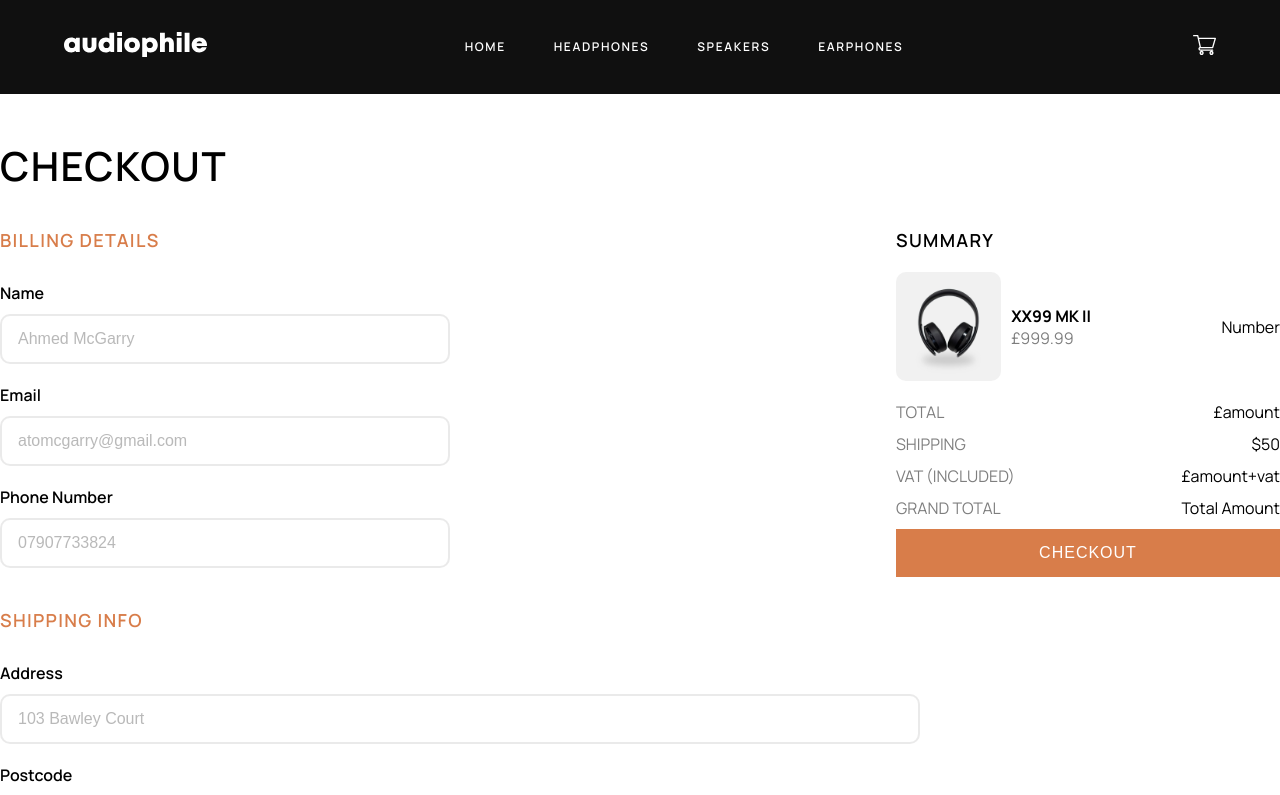
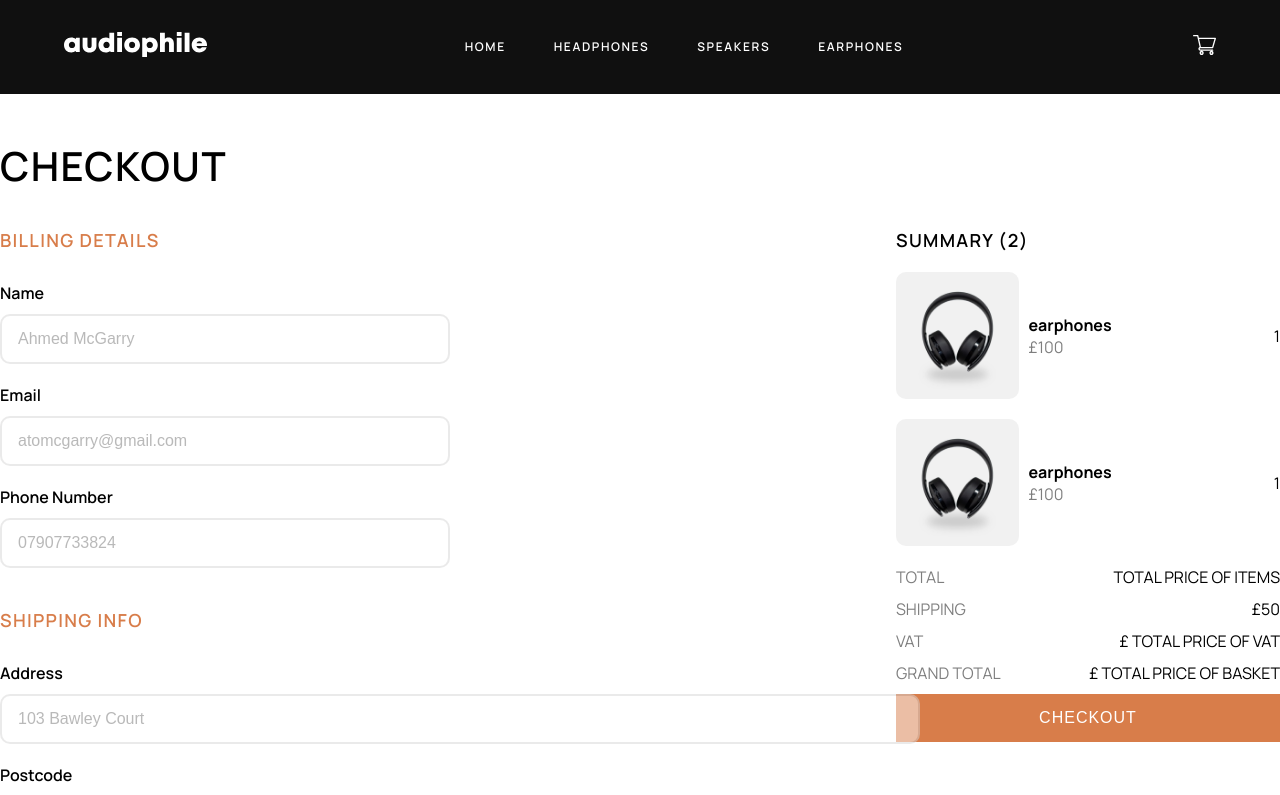
Before and after one commit to McGarry-A/audiophile, a React (Create React App) app: page /checkout in a window 1280 px wide. Shown: the top 795 px of the page. Built offline with nearby package versions, Linux system fonts and the light colour scheme.

Commit message:
some basic interactivity

```diff
--- a/src/App.tsx
+++ b/src/App.tsx
@@ -11,23 +11,26 @@ import { useState } from "react";
 import Modal from "react-modal";
 import CheckoutModal from "./components/CheckoutModal/CheckoutModal";
 import CheckoutPage from "./screens/CheckoutPage/CheckoutPage";
+import { BasketContext, BasketInterface } from ".";
+import basketImage from "./images/product-yx1-earphones/desktop/image-product.jpg"
+const App = () => {
+  const [modalIsOpen, setIsOpen] = useState<boolean>(false);
+  const [basket, setBasket] = useState<BasketInterface[]>([
+    {
+      name: "earphones",
+      image: basketImage,
+      price: "100",
+      quantity: 1,
+    },
+    {
+      name: "earphones",
+      image: basketImage,
+      price: "100",
+      quantity: 1,
+    },
+  ]);
 
-const App = () => {
-  const [basket, setBasket] = useState<BasketInterface[] | void>();
-
-  interface BasketInterface {
-    name: string;
-    price: string;
-    image: string;
-    quantity: number;
-  }
-
-  interface BasketContextInterface {
-    basket: BasketInterface | BasketInterface[] | void;
-    setBasket: Function;
-  }
-
-  const [modalIsOpen, setIsOpen] = useState<boolean>(false);
+  const basketState = { basket, setBasket };
   const openModal = () => {
     setIsOpen(true);
   };
@@ -55,6 +58,7 @@ const App = () => {
 
   return (
     <>
+      <BasketContext.Provider value={basketState}>
         <div className="navbar">
           <div className="logo-container">
             <Logo />
@@ -110,6 +114,7 @@ const App = () => {
           <Route path={`/item/:id`} element={<ProductDetails />} />
           <Route path={`/checkout`} element={<CheckoutPage />} />
         </Routes>
+      </BasketContext.Provider>
     </>
   );
 };
--- a/src/components/CheckoutModal/CheckoutModal.tsx
+++ b/src/components/CheckoutModal/CheckoutModal.tsx
@@ -1,54 +1,90 @@
 import ItemCard from "../ItemCard/ItemCard";
 import "./CheckoutModal.css";
 import { NavLink } from "react-router-dom";
+import { useContext, useState } from "react";
+import { BasketContext } from "../..";
 
 interface props {
   closeModal?: Function;
   editable: boolean;
 }
 const CheckoutModal: React.FC<props> = ({ closeModal, editable }) => {
+  const basketState = useContext(BasketContext);
+  const { basket, setBasket } = basketState;
+  const [basketQuantity, setBasketQuantity] = useState<number>(0);
+
+  const calculateTotalPriceOfItems = (): string => {
+    let total: number = 0;
+    basket.forEach((el) => {
+      total = total + +el.price;
+    });
+    return total.toString();
+  };
+
+  const [totalItemPrice, setTotalItemPrice] = useState<string>(calculateTotalPriceOfItems)
+
+  // const calculateTotalPriceOfBasket = (
+  //   calculateTotalPriceOfItems: Function,
+  //   calculateVAT: Function
+  // ) => {
+  //   const items = +calculateTotalPriceOfItems;
+  //   const vat = +calculateVAT;
+  //   const shipping = 50;
+  //   return items + vat + shipping;
+  // };
+
+  // const calculateVAT = (calculateTotalPriceOfItems: Function) => {
+  //   const vat = +calculateTotalPriceOfItems.toString();
+  //   return vat;
+  // };
 
   return (
-
     <div className="modal">
       <div className="modal-container">
         <div className="modal-header">
           {editable ? (
             <div className="modal-header">
-              <h4>Cart (Number)</h4>
+              <h4>
+                Cart ({basket.length > 0 ? basket.length : "Basket is empty"})
+              </h4>
               <p>Remove all</p>
             </div>
           ) : (
             <div>
-              <h4>SUMMARY</h4>
+              <h4>
+                SUMMARY ({basket.length > 0 ? basket.length : "Basket is empty"}
+                )
+              </h4>
             </div>
           )}
         </div>
         <div className="modal-body-container">
-          <ItemCard editable={editable} />
+          {basket.map((el, index) => {
+            return <ItemCard editable={editable} el={el} />;
+          })}
         </div>
         {editable ? (
           <div className="modal-total-container">
             <p className="modal-total-text">Total</p>
-            <p>£999.99</p>
+            <p>£{totalItemPrice}</p>
           </div>
         ) : (
           <>
             <div className="modal-total-container">
               <p className="modal-total-text">Total</p>
-              <p>£amount</p>
+              <p>TOTAL PRICE OF ITEMS</p>
             </div>
             <div className="modal-total-container">
               <p className="modal-total-text">Shipping</p>
-              <p>$50</p>
+              <p>£50</p>
             </div>
             <div className="modal-total-container">
-              <p className="modal-total-text">VAT (Included)</p>
-              <p>£amount+vat</p>
+              <p className="modal-total-text">VAT</p>
+              <p>£ TOTAL PRICE OF VAT</p>
             </div>
             <div className="modal-total-container">
               <p className="modal-total-text">Grand Total</p>
-              <p>Total Amount</p>
+              <p>£ TOTAL PRICE OF BASKET</p>
             </div>
           </>
         )}
--- a/src/components/ItemCard/ItemCard.tsx
+++ b/src/components/ItemCard/ItemCard.tsx
@@ -1,28 +1,31 @@
 import { useState } from "react";
+import { BasketInterface } from "../..";
 import Stepper from "../Stepper/Stepper";
 import "./ItemCard.css";
 import Thumbnail from "../../images/product-xx99-mark-two-headphones/desktop/image-product.jpg";
 
 interface props {
   editable: boolean;
+  el: BasketInterface
 }
-const ItemCard: React.FC<props> = ({ editable }) => {
+const ItemCard: React.FC<props> = ({ editable, el }) => {
   const [count, setCount] = useState<number>(0);
+
   return (
     <div className="item-card">
       <div className="item-card-col-1">
         <img src={Thumbnail} alt="product-thumbnail" />
       </div>
       <div className="item-card-col-2">
-        <h4>XX99 MK II</h4>
-        <p>£999.99</p>
+        <h4>{el.name}</h4>
+        <p>£{el.price}</p>
       </div>
       {editable === true ? (
         <div className="item-card-col-3">
           <Stepper count={count} setCount={setCount} />
         </div>
       ) : (
-        <div>Number</div>
+        <div>{el.quantity}</div>
       )}
     </div>
   );
--- a/src/index.tsx
+++ b/src/index.tsx
@@ -1,8 +1,26 @@
-import React from 'react';
+import React, { createContext } from 'react';
 import ReactDOM from 'react-dom';
 import './index.css';
 import App from './App';
 import {BrowserRouter} from "react-router-dom"
+
+export interface BasketInterface {
+  name: string,
+  price: string,
+  image: string,
+  quantity: number,
+}
+
+export interface BasketContextInterface {
+  basket: BasketInterface[],
+  setBasket: React.Dispatch<React.SetStateAction<BasketInterface[]>>
+}
+
+export const BasketContext = createContext<BasketContextInterface>({
+  basket: [],
+  setBasket: () => {}
+})
+
 
 ReactDOM.render(
   <BrowserRouter>
```
